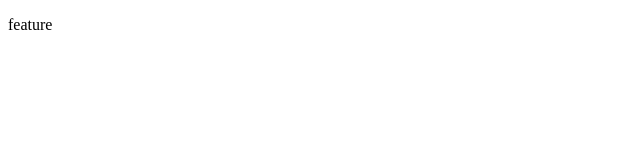
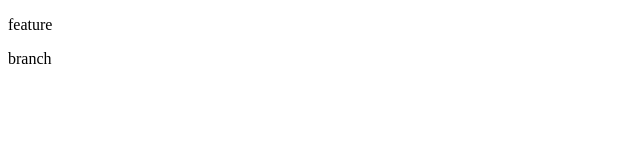
Before and after one commit to shotakano-hue/git_tutorial, a plain HTML site: page feature.html in a window 1280 px wide. Shown: the full height of the page, 0-640 px from the left. Drawn offline with Linux system fonts and the light colour scheme.

Commit message:
branchを追記

```diff
--- a/feature.html
+++ b/feature.html
@@ -8,5 +8,6 @@
 </head>
 <body>
     <p>feature</p>
+    <p>branch</p>
 </body>
 </html>
```
